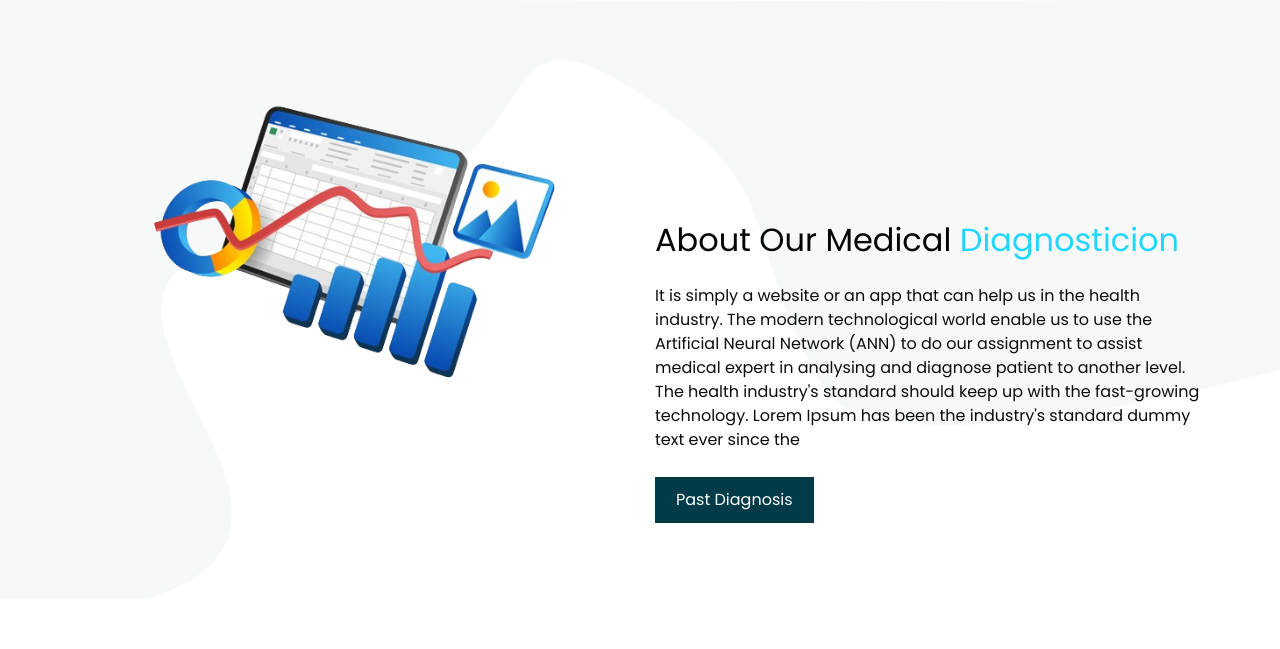
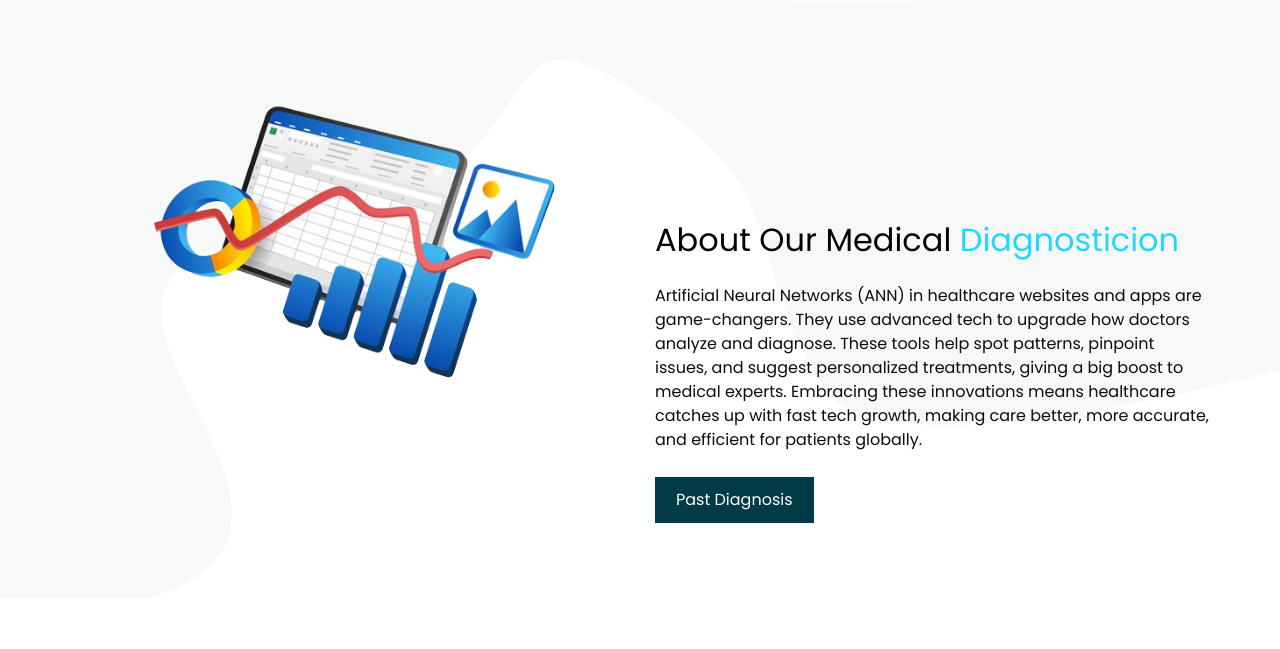
Before and after one commit to JimPaan/Med_Diagnotion, a Django app: template templates/dashboard.html in a window 1280 px wide. Shown: the part 694-1343 px from the top of the page. Run offline with Django 3.2, Linux system fonts and the light colour scheme; the template is opened without the code that fills it, so the values that code supplies are empty; some libraries are stand-ins or nearby versions.

Commit message:
html update

```diff
--- a/templates/dashboard.html
+++ b/templates/dashboard.html
@@ -255,10 +255,11 @@
               </span>
             </h2>
             <p>
-              It is simply a website or an app that can help us in the health industry. The modern technological
-              world enable us to use the Artificial Neural Network (ANN) to do our assignment to assist medical
-              expert in analysing and diagnose patient to another level. The health industry's standard should
-              keep up with the fast-growing technology. Lorem Ipsum has been the industry's standard dummy text ever since the
+              Artificial Neural Networks (ANN) in healthcare websites and apps are game-changers.
+              They use advanced tech to upgrade how doctors analyze and diagnose. These tools help spot patterns,
+              pinpoint issues, and suggest personalized treatments, giving a big boost to medical experts.
+              Embracing these innovations means healthcare catches up with fast tech growth, making care better,
+              more accurate, and efficient for patients globally.
             </p>
             <div>
               <a href="{% url 'diagnose-history' %}">
```
